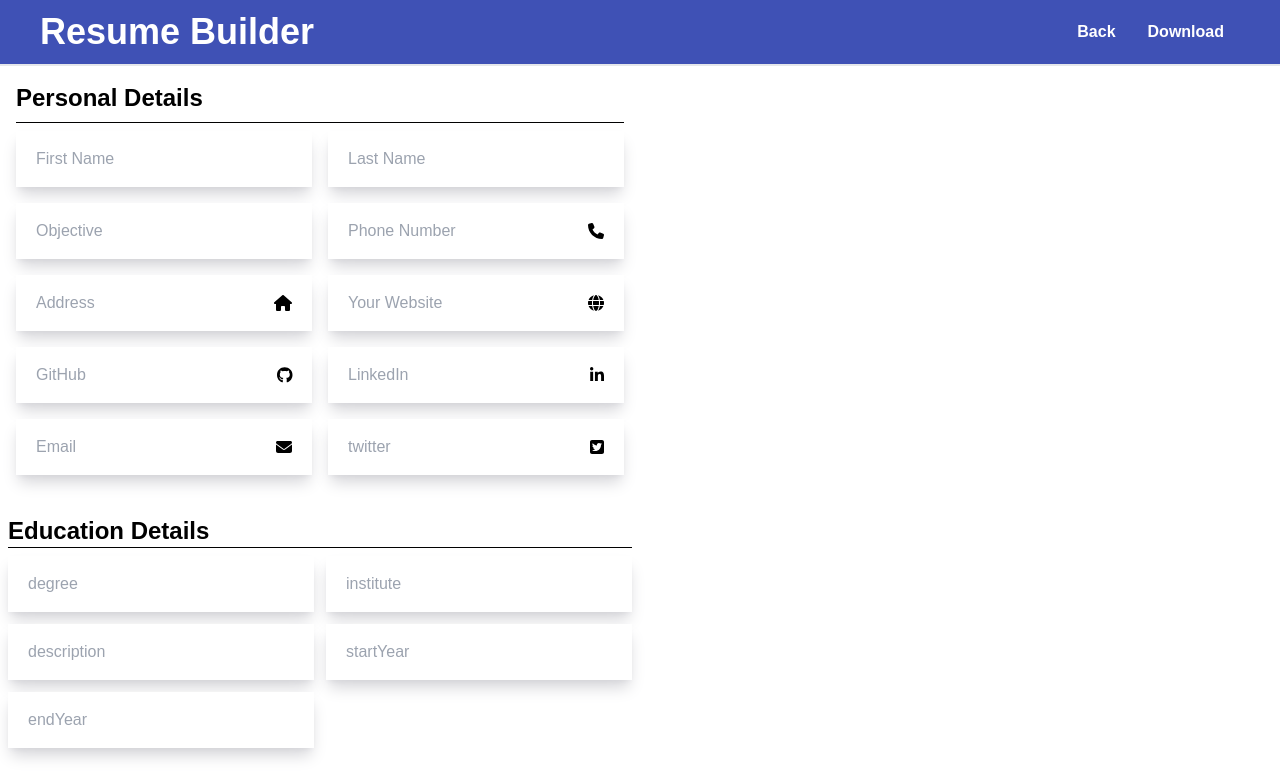
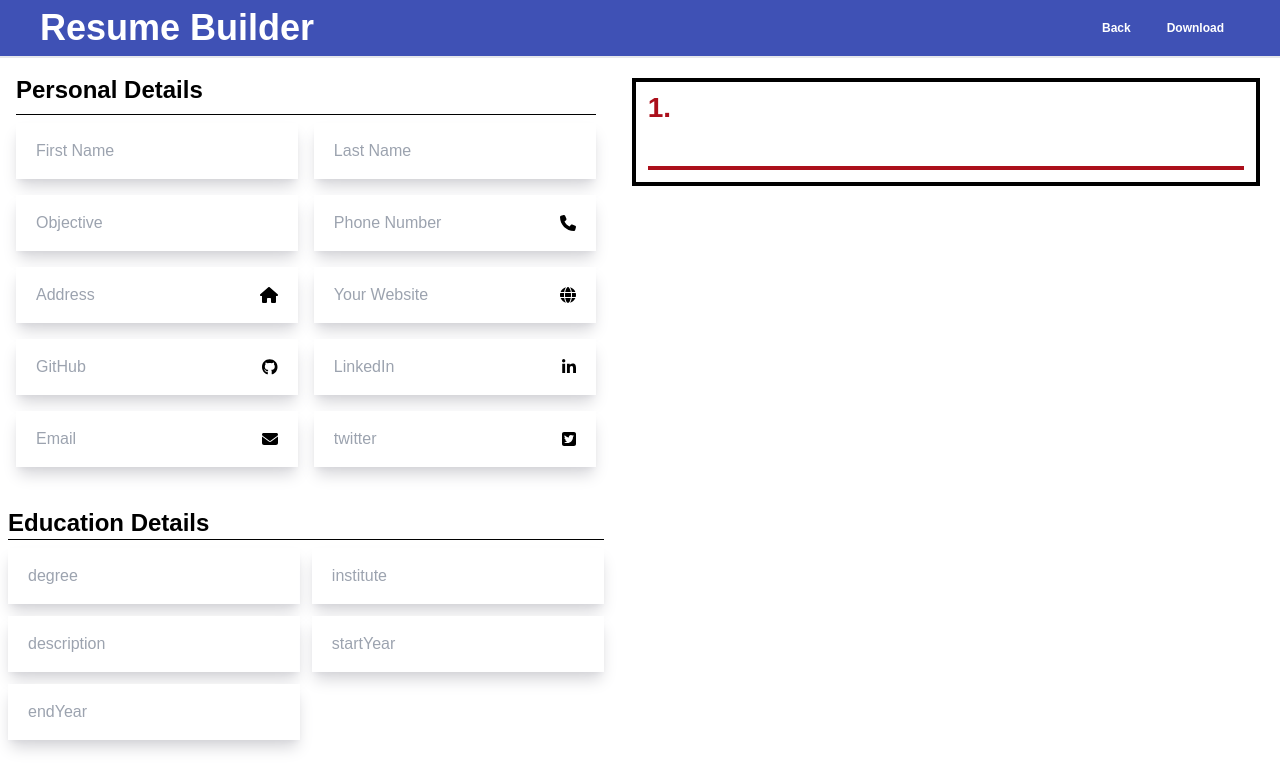
Before and after one commit to Sweet-Combat/op-resume-builder, a React (Vite) app: page /builder in a window 1280 px wide. Shown: the top 784 px of the page. Built offline with nearby package versions, Linux system fonts and the light colour scheme; a web font is replaced by a local one.

Commit message:
preview and responsive layout

```diff
--- a/src/components/Builder.jsx
+++ b/src/components/Builder.jsx
@@ -1,17 +1,21 @@
-import React from 'react'
+import React, { useState } from 'react'
+// import './builder.css' //import to use builder css for preview
+import './builder-resume.css'
 import Form from './Form/Form'
 import Resume1 from './Resume/Resume1'
 import Resume2 from './Resume/Resume2'
 import Resume3 from './Resume/Resume3'
 import { useSelector } from 'react-redux'
-import { useNavigate, useNavigation} from "react-router";
+import { useNavigate} from "react-router";
 
 
 const Builder = () => {
+
+  const navigate = useNavigate();
   const templateNumber = useSelector((state) => state.template.value);
   const resumeData = useSelector((state) => state.resumeData.value);
 
-  const navigate = useNavigate();
+  const [resumePreviewVisible, setResumePreviewVisible] = useState(false);
 
   const goToSelectTemplate = () => {
     navigate(-1);
@@ -36,50 +40,87 @@ const Builder = () => {
 
   return (
     <>
-      <div className="font-bold sticky top-0 z-30 text-white py-1 bg-blue  flex justify-between items-center px-10 border-b-2 ">
-        <div className="logo text-4xl ">Resume Builder</div>
+      <div className="font-bold sticky top-0 z-30 text-white py-2 md:py-1 bg-blue flex flex-row justify-between items-center px-10 border-b-2 text-xs md:text-normal">
+        <div className='w-full md:w-7/12 flex items-center justify-center md:justify-between flex-col md:flex-row'>
+          <div className="logo text-xl sm:text-2xl md:text-4xl ">Resume Builder</div>
           {
             resumeData?.firstname && (
               <p className=''>
-              Resume:
+                {'Resume: '}
                 <span className='capitalize'>
                   {resumeData.firstname}
                 </span>
               </p>
             )
           }
-        <div className='flex'>
-          <div className='p-4 cursor-pointer ' onClick={goToSelectTemplate}>Back</div>
-          <div className='p-4 cursor-pointer ' onClick={generateResume}>
+        </div>
+        <div className='flex flex-col md:flex-row items-center gap-1'>
+          <div className='sm:p-2 md:p-4 cursor-pointer ' onClick={goToSelectTemplate}>Back</div>
+          <div className='sm:p-2 md:p-4 cursor-pointer ' onClick={generateResume}>
             Download
           </div>
         </div>
       </div>
-    {/* <hr className=' mx-5 h-1 mt-2 bg-black '/> */}
 
-    <div className="w-screen flex">
-
-      <div className='w-6/12'>
+    <div className="w-screen flex justify-center">
+        {
+          resumePreviewVisible === false && (
+            <div className='w-auto'>
               <Form />
             </div>
-      <div className='fixed top-[-30vh] right-[-15vw] scale-[.6]'>
+          )
+        }
+      <div className='resume-container-builder hidden lg:block w-8/12'>
         {
           templateNumber == 1 && (
-            <Resume1 showDownload={false}/>
+            <Resume1 showDownload={false} />
           )
         }
         {
           templateNumber == 2 && (
-            <Resume2 showDownload={false}/>
+            <Resume2 showDownload={false} inBuilder={true}/>
           )
         }
         {
           templateNumber == 3 && (
-            <Resume3 showDownload={false}/>
+            <Resume3 showDownload={false} inBuilder={true}/>
           )
         }
       </div>
     </div>
+
+    <div className='fixed block lg:hidden right-10 bottom-8 w-max p-4 bg-blue text-white rounded-md z-20' onClick={() => {setResumePreviewVisible(!resumePreviewVisible)}}>
+      {
+        resumePreviewVisible ? (
+          <p>Close</p>
+        ): (
+          <p>Preview</p>
+        )
+      }
+
+    </div>
+
+    {
+      resumePreviewVisible && (
+        <div className='absolute h-max w-screen top-[12vh] bg-white z-10'>
+          {
+            templateNumber == 1 && (
+              <Resume1 showDownload={false} />
+            )
+          }
+          {
+            templateNumber == 2 && (
+              <Resume2 showDownload={false} inBuilder={true}/>
+            )
+          }
+          {
+            templateNumber == 3 && (
+              <Resume3 showDownload={false} inBuilder={true}/>
+            )
+          }
+        </div>
+      )
+    }
 
         </>
   )
--- a/src/components/Resume/Resume1.jsx
+++ b/src/components/Resume/Resume1.jsx
@@ -5,7 +5,7 @@ import { faGithub, faLinkedin, faTwitterSquare } from '@fortawesome/free-brands-
 import { FontAwesomeIcon } from '@fortawesome/react-fontawesome';
 import { faGlobe } from '@fortawesome/free-solid-svg-icons';
 
-const Resume1 = ({showDownload = true}) => {
+const Resume1 = ({showDownload = true, inBuilder = false}) => {
   const [showSkills, setShowSkills] = useState(false);
   const [showActivities, setShowActivities] = useState(false);
   const [showEducation, setShowEducation] = useState(false);
@@ -46,9 +46,9 @@ const Resume1 = ({showDownload = true}) => {
   return (
     <div className='resume-container'>
       <div className='resume print:border-none print:m-0 border-2 sm:border-4 border-black flex flex-col m-5 p-3  sm:gap-5'>
+          <h1 className='font-bold  text-2xl sm:text-3xl md:text-5xl lg:text-7xl uppercase text-red '>1. {resumeData.firstname} {resumeData.lastname}</h1>
         <div className='header w-full flex justify-between pb-1 sm:pb-4 border-b-2 sm:border-b-4 border-red'>
           <div>
-            <h1 className='font-bold  text-2xl sm:text-3xl md:text-5xl lg:text-7xl uppercase text-red '>1. {resumeData.firstname} {resumeData.lastname}</h1>
             <div className='font-semibold text-red text-[10px] sm:text-sm'>
               <p>{resumeData.address}</p>
               <p>{resumeData.phoneNo}
@@ -62,26 +62,26 @@ const Resume1 = ({showDownload = true}) => {
             </div>
 
           </div>
-          <div className=' place-self-end'>
-            <div className='social-icons pt-2 flex gap-1 sm:gap-4'>
+          <div className='place-self-end'>
+            <div className='social-icons pt-2 flex gap-1 sm:gap-4 '>
               {
                 resumeData.website && (
-                  <a className='text-blue' href={resumeData.website} target='_blank'><FontAwesomeIcon className='sm:w-7 sm:h-7' icon={faGlobe} /></a>
+                  <a className='text-blue' href={resumeData.website} target='_blank' ><FontAwesomeIcon className={`${inBuilder? 'sm:w-3 sm:h-3': 'sm:w-7 sm:h-7'}`} icon={faGlobe} /></a>
                 )
               }
               {
                 resumeData.linkedin && (
-                  <a className='text-blue' href={resumeData.linkedin} target='_blank'><FontAwesomeIcon className='sm:w-7 sm:h-7' icon={faLinkedin} /></a>
+                  <a className='text-blue' href={resumeData.linkedin} target='_blank'><FontAwesomeIcon className={`${inBuilder? 'sm:w-3 sm:h-3': 'sm:w-7 sm:h-7'}`} icon={faLinkedin} /></a>
                 )
               }
               {
                 resumeData.twitter && (
-                  <a className='text-sky-400' href={resumeData.twitter} target='_blank'><FontAwesomeIcon className='sm:w-7 sm:h-7' icon={faTwitterSquare} /></a>
+                  <a className='text-sky-400' href={resumeData.twitter} target='_blank'><FontAwesomeIcon className={`${inBuilder? 'sm:w-3 sm:h-3': 'sm:w-7 sm:h-7'}`} icon={faTwitterSquare} /></a>
                 )
               }
               {
                 resumeData.github && (
-                  <a className='text-black' href={resumeData.github} target='_blank'><FontAwesomeIcon className='sm:w-7 sm:h-7' icon={faGithub} /></a>
+                  <a className='text-black' href={resumeData.github} target='_blank'><FontAwesomeIcon className={`${inBuilder? 'sm:w-3 sm:h-3': 'sm:w-7 sm:h-7'}`} icon={faGithub} /></a>
                 )
               }
 
@@ -101,7 +101,7 @@ const Resume1 = ({showDownload = true}) => {
 
         {
           showEducation && (
-            <div className='education-section pb-1 sm:pb-4 border-b-2 sm:border-b-4 border-red'>
+            <div className='education-section section pb-1 sm:pb-4 border-b-2 sm:border-b-4 border-red'>
             <h2 className=' text-red font-bold text-2xl sm:text-4xl  sm:pb-4 uppercase '>Education</h2>
 
             <div className='education font-semibold'>
@@ -213,7 +213,7 @@ const Resume1 = ({showDownload = true}) => {
         }
 
       </div>
-      {
+     {
         showDownload && (
             <div className=' print:hidden  download my-8 flex justify-center w-full'>
                 <button className='text-center bg-blue-200 text-white p-4 rounded-full ' onClick={() => {
@@ -222,8 +222,7 @@ const Resume1 = ({showDownload = true}) => {
             </div>
         )
       }
-
-      </div>
+    </div>
   )
 }
 
--- a/src/components/Resume/Resume2.jsx
+++ b/src/components/Resume/Resume2.jsx
@@ -5,7 +5,7 @@ import { faGithub, faLinkedin, faTwitterSquare } from '@fortawesome/free-brands-
 import { FontAwesomeIcon } from '@fortawesome/react-fontawesome';
 import { faGlobe } from '@fortawesome/free-solid-svg-icons';
 
-const Resume2 = ({showDownload = true}) => {
+const Resume2 = ({showDownload = true, inBuilder = false}) => {
   const [showSkills, setShowSkills] = useState(false);
   const [showActivities, setShowActivities] = useState(false);
   const [showEducation, setShowEducation] = useState(false);
@@ -62,26 +62,26 @@ const Resume2 = ({showDownload = true}) => {
             </div>
 
           </div>
-          <div className=' place-self-end'>
-            <div className='social-icons pt-2 flex gap-1 sm:gap-4'>
+          <div className='place-self-end'>
+            <div className='social-icons pt-2 flex gap-1 sm:gap-4 '>
               {
                 resumeData.website && (
-                  <a className='text-blue' href={resumeData.website} target='_blank'><FontAwesomeIcon className='sm:w-7 sm:h-7' icon={faGlobe} /></a>
+                  <a className='text-blue' href={resumeData.website} target='_blank' ><FontAwesomeIcon className={`${inBuilder? 'sm:w-3 sm:h-3': 'sm:w-7 sm:h-7'}`} icon={faGlobe} /></a>
                 )
               }
               {
                 resumeData.linkedin && (
-                  <a className='text-blue' href={resumeData.linkedin} target='_blank'><FontAwesomeIcon className='sm:w-7 sm:h-7' icon={faLinkedin} /></a>
+                  <a className='text-blue' href={resumeData.linkedin} target='_blank'><FontAwesomeIcon className={`${inBuilder? 'sm:w-3 sm:h-3': 'sm:w-7 sm:h-7'}`} icon={faLinkedin} /></a>
                 )
               }
               {
                 resumeData.twitter && (
-                  <a className='text-sky-400' href={resumeData.twitter} target='_blank'><FontAwesomeIcon className='sm:w-7 sm:h-7' icon={faTwitterSquare} /></a>
+                  <a className='text-sky-400' href={resumeData.twitter} target='_blank'><FontAwesomeIcon className={`${inBuilder? 'sm:w-3 sm:h-3': 'sm:w-7 sm:h-7'}`} icon={faTwitterSquare} /></a>
                 )
               }
               {
                 resumeData.github && (
-                  <a className='text-black' href={resumeData.github} target='_blank'><FontAwesomeIcon className='sm:w-7 sm:h-7' icon={faGithub} /></a>
+                  <a className='text-black' href={resumeData.github} target='_blank'><FontAwesomeIcon className={`${inBuilder? 'sm:w-3 sm:h-3': 'sm:w-7 sm:h-7'}`} icon={faGithub} /></a>
                 )
               }
 
@@ -101,7 +101,7 @@ const Resume2 = ({showDownload = true}) => {
 
         {
           showEducation && (
-            <div className='education-section pb-1 sm:pb-4 border-b-2 sm:border-b-4 border-red'>
+            <div className='education-section section pb-1 sm:pb-4 border-b-2 sm:border-b-4 border-red'>
             <h2 className=' text-red font-bold text-2xl sm:text-4xl  sm:pb-4 uppercase '>Education</h2>
 
             <div className='education font-semibold'>
--- /dev/null
+++ b/src/components/builder-resume.css
@@ -0,0 +1,6 @@
+.resume-container-builder .resume h1 {
+  font-size: 28px;
+}
+.resume-container-builder .resume h2 {
+  font-size: 24px;
+}
--- /dev/null
+++ b/src/components/builder.css
@@ -0,0 +1,46 @@
+.resume-container-builder{
+  max-height: 90vh;
+  overflow-y: scroll;
+  overflow-x: hidden;
+}
+
+.resume-container-builder::-webkit-scrollbar {
+  width: 0px; /* remove scrollbar space */
+  background: transparent; /* optional: just make scrollbar invisible */
+}
+
+.resume-container-builder div.resume{
+  width: 45vw;
+  font-size: 8px;
+
+  padding: 1rem;
+  margin: 1rem;
+  gap: 0;
+}
+
+.resume-container-builder .resume h1, .resume h2{
+  font-size: 12px;
+  padding: 0;
+  line-height: 2;
+}
+
+.resume-container-builder .resume p,
+.resume-container-builder .resume li{
+  font-size: 8px;
+  line-height: 1.5;
+}
+
+.resume-container-builder .resume > div{
+  margin: 0;
+  padding: 0;
+  padding-bottom: 6px;
+}
+
+.resume-container-builder .resume .activities li{
+  padding: 0;
+}
+
+.resume-container-builder .resume .experience{
+  padding: 0;
+  margin: 0;
+}
```
Also changed, not shown: public/katherine.jpg (deleted), public/resume-3-bg.webp (added). Lines whose indentation alone changed are shown as unchanged.
